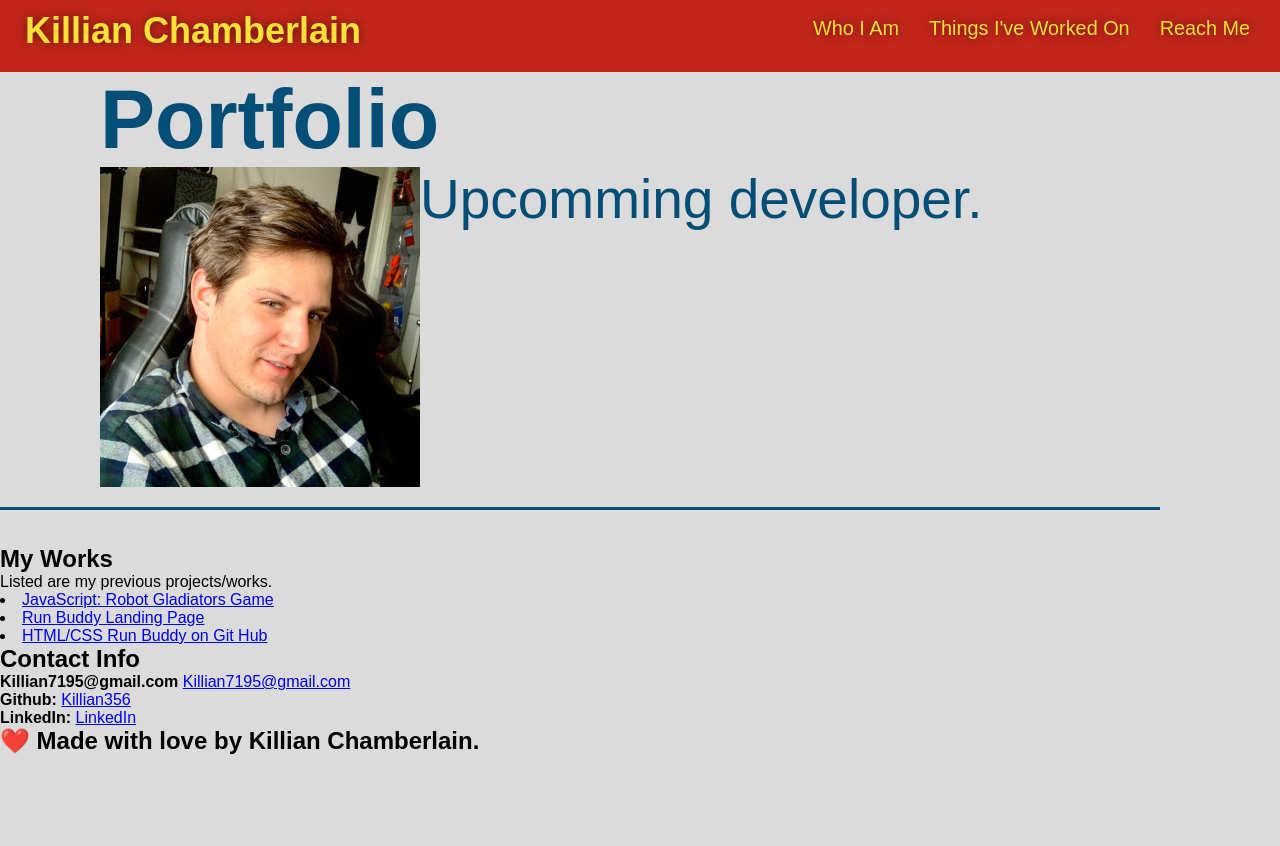
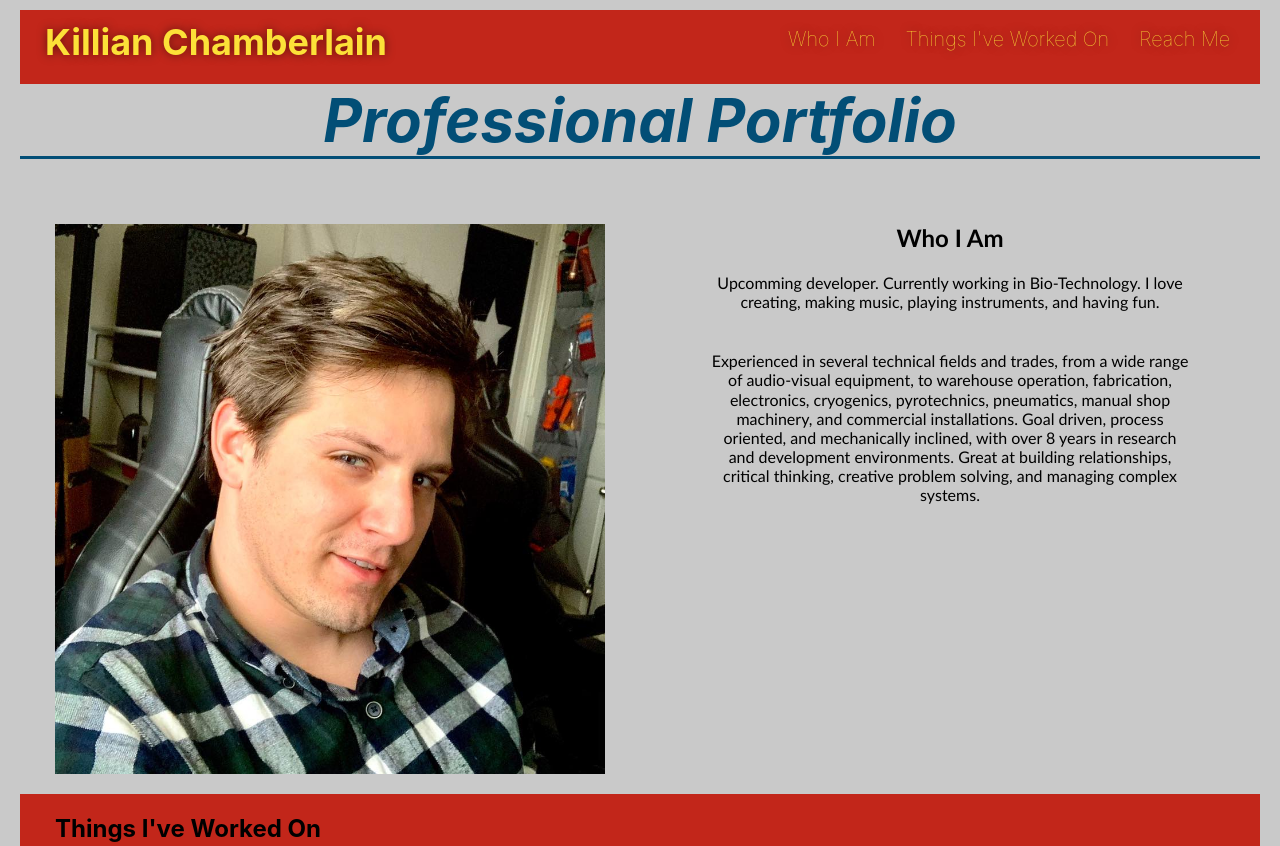
Before and after one commit to Killian356/KillianRepo, a plain HTML site: page index.html in a window 1280 px wide. Shown: the top 846 px of the page. Before the commit the page ends 800 px from the top, so only its background shows below. Drawn offline with Linux system fonts and the light colour scheme; files whose address does not match are found by name.

Commit message:
css html edits

```diff
--- a/assets/css/style.css
+++ b/assets/css/style.css
@@ -1,9 +1,9 @@
 :root {
     --dark-red: #c2261a;
     --blue: #2469e9;
-    --light-yellow: #f6f097;
-    --grey: #dbdbdb;
-    --black: #4a4a49;
+    --pop-yellow: #fce138;
+    --light-grey: #c9c9c9;
+    --dark-blue: #024e76;
 }
 
 * {
@@ -13,8 +13,12 @@
 }
 
 body {
-    background-color: var(--grey);
-    font-family: Arial, Helvetica, sans-serif;
+    background-color: var(--light-grey);
+    font-family: -apple-system, BlinkMacSystemFont, 'Segoe UI', Roboto, Oxygen, Ubuntu, Cantarell, 'Open Sans', 'Helvetica Neue', sans-serif;
+    padding-top: 10px;
+    padding-right: 20px;
+    padding-bottom: 20px;
+    padding-left: 20px;
 }
 
 /* header styling start */
@@ -44,14 +48,14 @@ header {
 
 header a {
     text-decoration: none;
-    color: #fce138;
+    color: var(--pop-yellow);
   }
 
 header h1 {
     font-weight: bold;
     margin: 0;
     font-size: 36px;
-    color: #fce138;
+    color: var(--pop-yellow);
     text-shadow: 0 0 10px rgba(0, 0, 0, 0.5);
   }
 
@@ -75,45 +79,139 @@ header {
   }
 
 header nav ul li a:hover {
-    background: #fce138;
-    color: #024e76;
+    background: var(--pop-yellow);
+    color: var(--dark-blue);
     border-radius: 15px;
     text-shadow: none;
   }
-/* main style start */
+
+  /* Contact Info Start */
+
+.contact-info {
+    background-color: var(--blue);
+    padding: 20px 35px;
+    display: flex;
+    justify-content: space-between;
+    flex-wrap: wrap;
+    top: 0;
+    background-position: 80%;
+    z-index: 9999;
+    padding-top: 10px;
+    padding-right: 15px;
+    padding-bottom: 20px;
+    padding-left: 25px;
+    margin-top: 30px;
+}
+
+.contact-info h2 {
+    font-weight: bold;
+    margin: 0;
+    font-size: 36px;
+    color: var(--pop-yellow);
+    text-shadow: 0 0 10px rgba(0, 0, 0, 0.5);
+}
+
+.contact-info u1 {
+    display: flex;
+    flex-wrap: wrap;
+    justify-content: space-between;
+    align-items: center;
+    list-style: none;
+    margin: 7px 0;
+}
+
+.contact-info ul li a {
+    padding: 10px 15px;
+    font-weight: lighter;
+    font-size: 1.55vw;
+    text-shadow: 0 0 10px rgba(0, 0, 0, 0.5);
+    font-family: Arial, Helvetica, sans-serif;
+    text-decoration: none;
+    color: var(--pop-yellow);
+}
+
+.contact-info ul li a:hover {
+    background: var(--pop-yellow);
+    color: var(--dark-blue);
+    border-radius: 15px;
+    text-shadow: none;
+}
 
 .section-title {
-    font-size: 55px;
-    display: inline-block;
-    padding: 0 100px 20px 100px;
+    font-size: 40px;
+    justify-content: center;
     border-bottom: 3px solid;
-    margin-bottom: 35px;
-    color: #024e76;
-  }
-
-.about-me h1 {
-    display: flex;
-    flex-wrap: wrap;
-    background-position: center;
+    margin-bottom: 45px;
+    color: var(--dark-blue);
+    font-style: italic;
     text-align: center;
 }
 
-.about-me  {
+.about-me {
+    display: flex;
+    justify-content: center;
+    flex-wrap: wrap;
+    align-items: flex-start;
+    flex: auto;
+    text-align: center;
+    width: 35a%;
+    margin: 3.5%;
+    line-height: 1.2;
+    padding: 20px 35px;
+    float: right;
+    margin: 0 auto 35px auto;
+    width: 50%;
+    font-family: 'Gill Sans', 'Gill Sans MT', Calibri, 'Trebuchet MS', sans-serif;
+}
+
+.about-me p {
+    padding: 20px 35px;
+}
+
+.my-work {
+    background-color: var(--dark-red);
+    padding: 20px 35px;
+}
+
+.my-work ul {
     display: flex;
     flex-wrap: wrap;
-    background-position: center;
-    background-position: 70%;
-    text-align: center;
+    justify-content: space-between;
+    align-items: center;
+    list-style: none;
+}
+
+.my-work ul li a {
+    padding: 10px 15px;
+    font-weight: lighter;
+    font-size: 1.55vw;
+    text-shadow: 0 0 10px rgba(0, 0, 0, 0.5);
+    font-family: Arial, Helvetica, sans-serif;
+    text-decoration: none;
+    color: var(--pop-yellow);
+}
+
+.my-work ul li a:hover {
+    background: var(--pop-yellow);
+    color: var(--dark-blue);
+    border-radius: 15px;
+    text-shadow: none;
 }
 
 img {
     flex: auto;
-    float: inline-start;
-    width: 33.33%;
+    width: 50%;
+    display: flex;
+    flex-wrap: wrap;
+    justify-content: space-between;
+    align-items: center;
+    padding: 20px 35px;
 }
+
 
 /* MEDIA QUERY FOR SMALLER DESKTOP SCREENS AND SMALLER */
 @media screen and (max-width: 980px) {
+
     header {
       padding-bottom: 0;
       justify-content: center;
@@ -141,5 +239,43 @@ img {
     }
 
     .section-title {
-        width: 80%;
+        font-size: 30px;
+        text-align: center;
+        justify-content: center;
       }
+
+      .about-me {
+        width: 100%;
+        text-align: center;
+        float: right;
+      }
+
+      img {
+        width: 100%;
+    }
+
+    .contact-info {
+        padding-bottom: 0;
+        justify-content: center;
+        position: relative;
+      }
+
+    .contact-info h2 {
+        width: 100%;
+        text-align: center;
+      }
+
+      .contact-info ul {
+        margin-top: 20px;
+        width: 100%;
+        justify-content: center;
+      }
+
+      .contact-info ul li a {
+        font-size: 20px;
+      }
+
+      footer h2, footer div {
+        text-align: center;
+        width: 100%;
+      }
--- a/index.html
+++ b/index.html
@@ -11,7 +11,6 @@
     <body>
         <!-- Site Header -->
         <header>
-            <!-- Headline -->
             <h1>Killian Chamberlain</h1>
             <nav>
             <ul>
@@ -31,69 +30,77 @@
         <main>
 
             <!-- Section 1: Bio -->
-            <section class="section-title">
+            <section id="about-me" class="section-title">
                 <!-- Main Point -->
-                <h2>Portfolio</h2>
+                <h2>Professional Portfolio</h2>
+            </section>
 
-                <!-- Image with Link -->
-                <img src="assets/images/Profile.jpg" alt="Killian Chamberlain" />
+               <!-- About Me -->
+               <Section class="about-me">
+                <h2>Who I Am</h2>
+                <p>Upcomming developer. Currently working in Bio-Technology. I love creating, making music, playing instruments, and having fun.</p>
 
-                <!-- About Me -->
-                <p>
-                    Upcomming developer.
+                <p>Experienced in several technical fields and trades, from a wide range of audio-visual equipment, to warehouse operation, fabrication, electronics, cryogenics, pyrotechnics, pneumatics, manual shop machinery, and commercial installations.
+                    Goal driven, process oriented, and mechanically inclined, with over 8 years in research and development environments.
+                    Great at building relationships, critical thinking, creative problem solving, and managing complex systems.
                 </p>
             </section>
 
-            <!-- about me biography -->
+            <!-- Image with Link -->
+
+            <img src="assets/images/Profile.jpg" alt="Killian Chamberlain" />
 
             <!-- display of current projects -->
 
-            <section class="my-work">
-            <h1>My Works</h1>
-            <p>Listed are my previous projects/works.
+            <section id="my-work" class="my-work">
+            <h2>Things I've Worked On</h2>
+            <p>Listed are my previous projects/works.</p>
 
-                    <!-- links with href attributes -->
+                <!-- links with href attributes -->
 
+            <Ul>
                 <li>
                     <a href="https://github.com/Killian356/robot-gladiators">JavaScript: Robot Gladiators Game</a>
                     <img />
                 </li>
                 <li>
                     <a href="https://killian356.github.io/run-buddy/">Run Buddy Landing Page</a>
-                    <img />
+                    <img src="assets/images/Run-Buddy.JPG"/>
                 </li>
                 <li>
                     <a href="https://github.com/Killian356/run-buddy">HTML/CSS Run Buddy on Git Hub</a>
-                    <img />
+                    <img src="assets/images/Run-BuddyGit.JPG"/>
                 </li>
-            </p>
+            </Ul>
             </section>
 
             <!-- Section 2: Contact Info -->
-            <section>
+            <section id="contact-info" class="contact-info">
 
-                <!-- h2 Headline -->
+                <!-- Contact info Title -->
+
                 <h2>Contact Info</h2>
 
                 <!-- Unordered List -->
             <ul>
                  <li>
-                    <strong>Killian7195@gmail.com</strong>
-                    <a href="Killian7195@gmail.com">Killian7195@gmail.com</a>
+                    <strong>Email</strong>
+                    <a href="mailto: Killian7195@gmail.com">Killian7195@gmail.com</a>
                  </li>
                  <li>
                     <strong>Github:</strong> <a href="https://github.com/Killian356">Killian356</a>
                  </li>
                  <li>
                     <strong>LinkedIn:</strong>
-                    <a href="https://www.linkedin.com/in/killian-chamberlain-83b2aa14b/">LinkedIn</a>
+                    <a href="https://www.linkedin.com/in/killian-chamberlain-83b2aa14b/">Killian Chamberlain</a>
                  </li>
-                </ul>
+            </ul>
             </section>
         </main>
 
         <!-- footer -->
           <footer>
+
             <h2>
                 ❤️ Made with love by Killian Chamberlain.
             </h2>
```
Also changed, not shown: assets/images/Run-Buddy.JPG (added), assets/images/Run-BuddyGit.JPG (added). Lines whose indentation alone changed are shown as unchanged.
